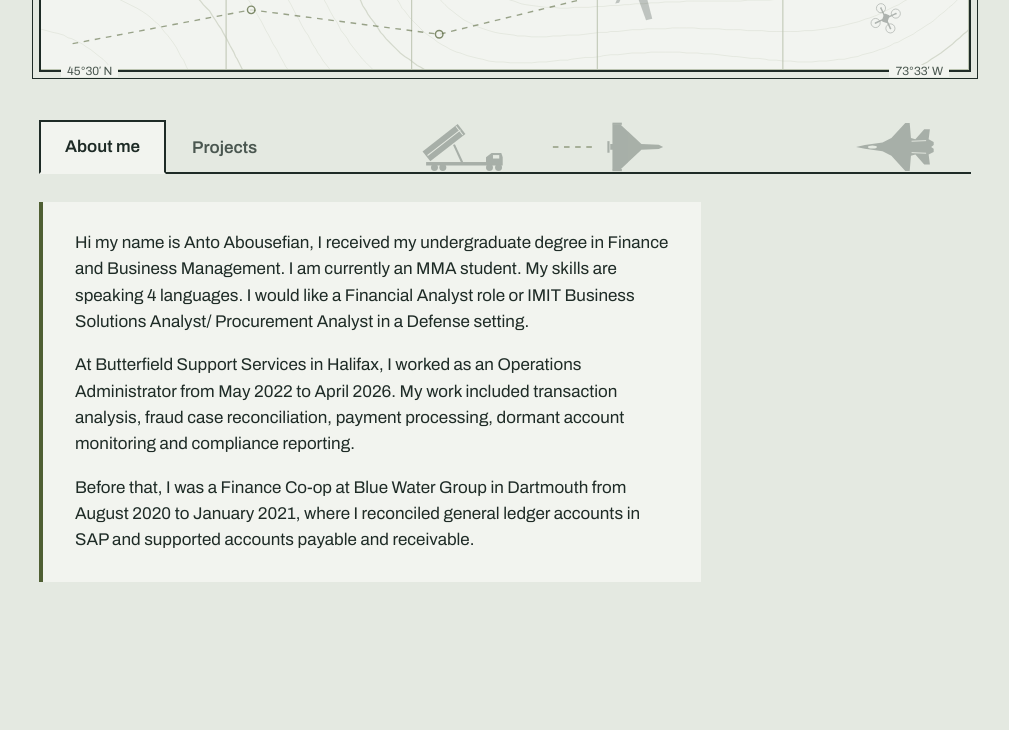
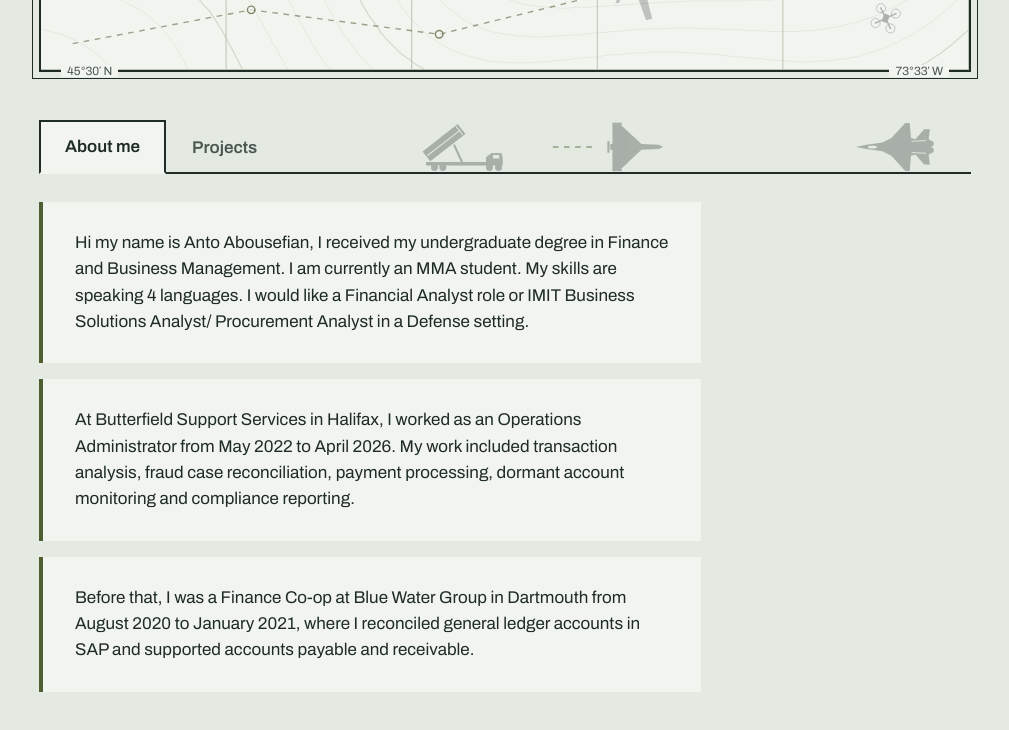
Before and after one commit to AntoA301/AntoA301.github.io, a plain HTML site: page index.html in a window 1280 px wide. Shown: the part 358-1088 px from the top of the page, without its empty margins (135-1144 px from the left). Before the commit the page ends 1004 px from the top, so only its background shows below. Drawn offline with Linux system fonts and the light colour scheme.

Commit message:
Put each About me section in its own box

```diff
--- a/index.html
+++ b/index.html
@@ -280,8 +280,8 @@
         font-size: 17px;
       }
 
-      .panel p + p {
-        margin-top: 1em;
+      .panel + .panel {
+        margin-top: 16px;
       }
 
       /* ---------- PROJECTS ---------- */
@@ -600,12 +600,16 @@
             role or IMIT Business Solutions Analyst/ Procurement Analyst in a
             Defense setting.
           </p>
+        </div>
+        <div class="panel">
           <p>
             At Butterfield Support Services in Halifax, I worked as an
             Operations Administrator from May 2022 to April 2026. My work
             included transaction analysis, fraud case reconciliation, payment
             processing, dormant account monitoring and compliance reporting.
           </p>
+        </div>
+        <div class="panel">
           <p>
             Before that, I was a Finance Co-op at Blue Water Group in Dartmouth
             from August 2020 to January 2021, where I reconciled general ledger
```
